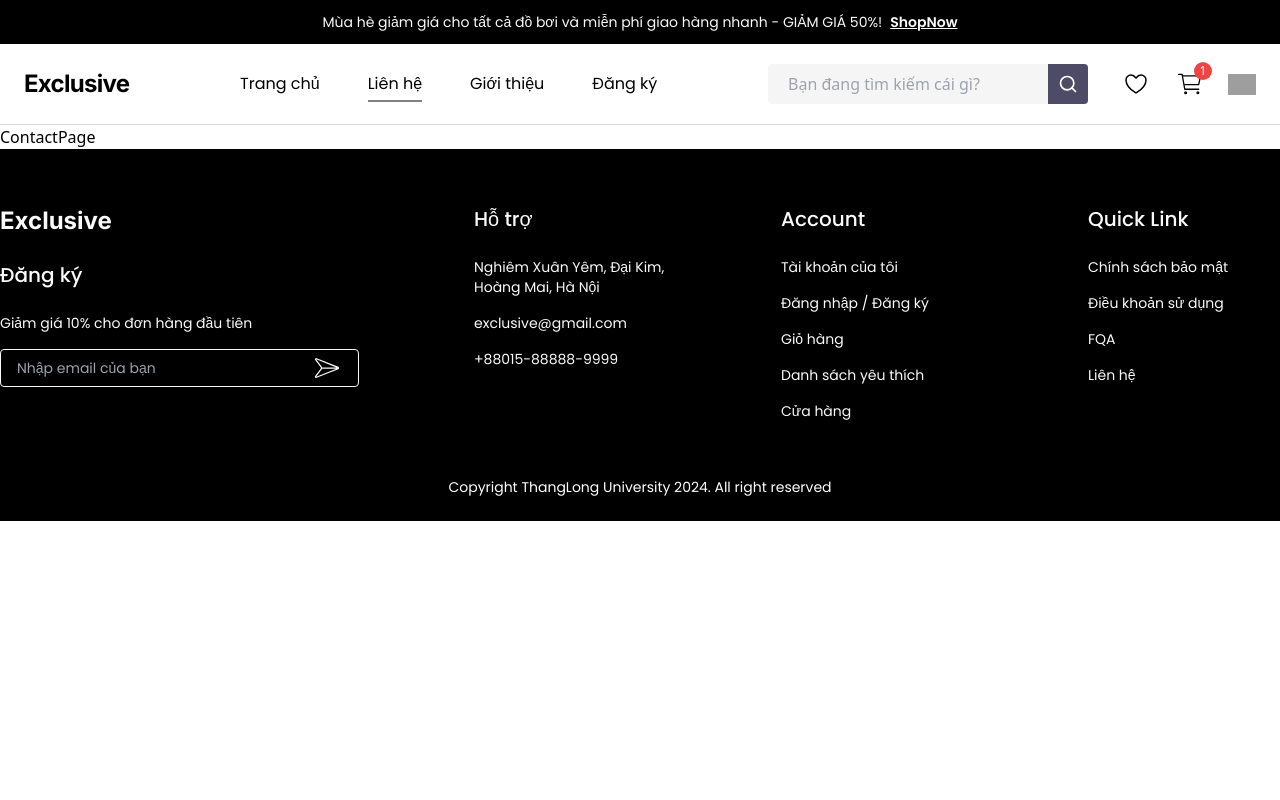
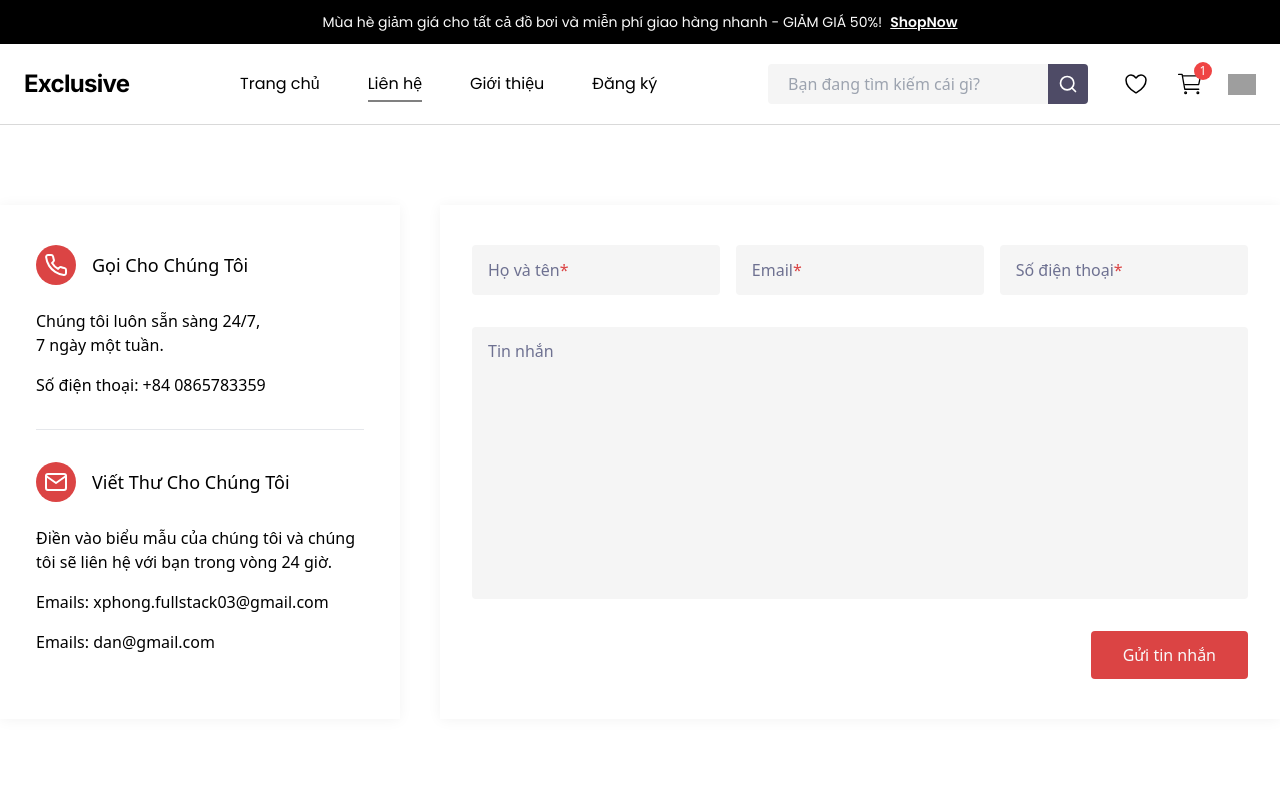
Before and after one commit to xuanphong03/E-commerce-Website, a React (Vite) app: page /contact in a window 1280 px wide. Shown: the top 800 px of the page. Built offline with nearby package versions, Linux system fonts and the light colour scheme; grey boxes are pictures that could not be loaded.

Commit message:
xây dựng contact page

```diff
--- a/src/components/form-controls/InputField/InputField.jsx
+++ b/src/components/form-controls/InputField/InputField.jsx
@@ -15,6 +15,7 @@ function InputField({ id, label, errorMessage, register, autofocus = false }) {
     <div className="relative h-10 w-full border-b-2 border-solid border-[#C0C0C0] font-poppins focus-within:border-[#315CEA]">
       <input
         {...register}
+        autoComplete="off"
         className="h-full w-full px-1 outline-none"
         id={id}
         type="text"
--- /dev/null
+++ b/src/constants/regex.js
@@ -0,0 +1,7 @@
+export const regex = {
+  phoneNumber:
+    /^((\\+[1-9]{1,4}[ \\-]*)|(\\([0-9]{2,3}\\)[ \\-]*)|([0-9]{2,4})[ \\-]*)*?[0-9]{3,4}?[ \\-]*[0-9]{3,4}?$/,
+  // eslint-disable-next-line no-useless-escape
+  fullName:
+    /^[a-zA-ZàáâäãåąčćęèéêëėįìíîïłńòóôöõøùúûüųūÿýżźñçčšžæÀÁÂÄÃÅĄĆČĖĘÈÉÊËÌÍÎÏĮŁŃÒÓÔÖÕØÙÚÛÜŲŪŸÝŻŹÑßÇŒÆČŠŽ∂ð ,.'-]+$/u,
+};
--- /dev/null
+++ b/src/pages/Contact/ContactForm.css
@@ -0,0 +1,16 @@
+form input:not(:placeholder-shown) + label,
+form input:focus-within + label,
+form textarea:not(:placeholder-shown) + label,
+form textarea:focus-within + label {
+  left: 0;
+  font-size: 16px;
+  color: #000;
+}
+form input:not(:placeholder-shown) + label,
+form input:focus-within + label {
+  top: -12px;
+}
+form textarea:not(:placeholder-shown) + label,
+form textarea:focus-within + label {
+  top: -24px;
+}
--- /dev/null
+++ b/src/pages/Contact/ContactForm.jsx
@@ -0,0 +1,119 @@
+import { useForm } from 'react-hook-form';
+import { yupResolver } from '@hookform/resolvers/yup';
+import * as yup from 'yup';
+import PropTypes from 'prop-types';
+import { FaSpinner } from 'react-icons/fa';
+
+import ContactInput from './ContactInput';
+import ContactMessage from './ContactMessage';
+import { useEffect } from 'react';
+import { regex } from '~/constants/regex';
+
+ContactForm.propTypes = {
+  onSubmit: PropTypes.func,
+};
+
+function ContactForm({ onSubmit }) {
+  const schema = yup.object().shape({
+    contactFullName: yup
+      .string()
+      .required('Vui lòng nhập họ và tên')
+      .matches(regex.fullName, 'Tên không hợp lệ')
+      .test(
+        'Họ và tên phải có ít nhất 2 từ',
+        'Họ và tên phải chứa ít nhất 2 từ.',
+        (value) => {
+          return value.trim().split(' ').length >= 2;
+        },
+      ),
+    contactEmail: yup
+      .string()
+      .required('Vui lòng nhập email.')
+      .email('Vui lòng nhập email hợp lệ.'),
+    contactPhoneNumber: yup
+      .string()
+      .required('Vui lòng nhập số điện thoại')
+      .matches(regex.phoneNumber, 'Số điện thoại không hợp lệ'),
+    contactMessage: yup.string().required('Vui lòng nhập tin nhắn'),
+  });
+
+  const {
+    handleSubmit,
+    register,
+    reset,
+    formState: { errors, isSubmitting, isSubmitSuccessful },
+  } = useForm({
+    resolver: yupResolver(schema),
+  });
+
+  useEffect(() => {
+    if (isSubmitSuccessful) {
+      reset();
+    }
+    // eslint-disable-next-line react-hooks/exhaustive-deps
+  }, [isSubmitSuccessful]);
+
+  const formSubmit = async (data) => {
+    if (onSubmit) {
+      await onSubmit(data);
+    }
+  };
+
+  return (
+    <form onSubmit={handleSubmit(formSubmit)}>
+      <div className="mb-8 flex justify-between">
+        <div className="max-w-[32%] basis-[32%]">
+          <ContactInput
+            id="fullName-contact"
+            label="Họ và tên"
+            register={{ ...register('contactFullName') }}
+            errorMessage={errors.contactFullName?.message}
+            isRequired
+          />
+        </div>
+        <div className="max-w-[32%] basis-[32%]">
+          <ContactInput
+            id="email-contact"
+            label="Email"
+            register={{ ...register('contactEmail') }}
+            errorMessage={errors.contactEmail?.message}
+            isRequired
+          />
+        </div>
+        <div className="max-w-[32%] basis-[32%]">
+          <ContactInput
+            id="phoneNumber-contact"
+            label="Số điện thoại"
+            register={{ ...register('contactPhoneNumber') }}
+            errorMessage={errors.contactPhoneNumber?.message}
+            isRequired
+          />
+        </div>
+      </div>
+      <div className="mb-8 max-w-full basis-full">
+        <ContactMessage
+          id="message-contact"
+          label="Tin nhắn"
+          register={{ ...register('contactMessage') }}
+          errorMessage={errors.contactMessage?.message}
+        />
+      </div>
+      <div className="flex justify-end">
+        <button
+          className={`${isSubmitting ? 'cursor-not-allowed bg-[#db444499]' : 'cursor-pointer bg-[#DB4444]'} rounded px-8 py-3 font-medium text-[#FAFAFA] hover:bg-[#db444499]`}
+        >
+          {isSubmitting ? (
+            <span className="flex items-center gap-2">
+              <FaSpinner className="animate-spin" />
+              Loading...
+            </span>
+          ) : (
+            'Gửi tin nhắn'
+          )}
+        </button>
+      </div>
+    </form>
+  );
+}
+
+export default ContactForm;
--- /dev/null
+++ b/src/pages/Contact/ContactInput.jsx
@@ -0,0 +1,44 @@
+import PropTypes from 'prop-types';
+
+import './ContactForm.css';
+
+ContactInput.propTypes = {
+  id: PropTypes.string,
+  label: PropTypes.string,
+  isRequired: PropTypes.bool,
+};
+
+function ContactInput({
+  id,
+  label,
+  errorMessage,
+  register,
+  isRequired = false,
+}) {
+  return (
+    <div>
+      <div className="relative rounded bg-[#F5F5F5]">
+        <input
+          {...register}
+          autoComplete="off"
+          type="text"
+          id={id}
+          placeholder=""
+          className="w-full rounded border border-solid border-transparent bg-transparent px-4 py-3 outline-none transition-colors focus-within:border-blue-500"
+        />
+        <label
+          htmlFor={id}
+          className="pointer-events-none absolute left-4 top-1/2 -translate-y-1/2 cursor-text bg-transparent text-[#6E7191] transition-all"
+        >
+          {label}
+          {isRequired && <span className="text-[#DB4444]">*</span>}
+        </label>
+      </div>
+      {errorMessage && (
+        <p className="my-1 pl-1 text-sm text-red-500">{errorMessage}</p>
+      )}
+    </div>
+  );
+}
+
+export default ContactInput;
--- /dev/null
+++ b/src/pages/Contact/ContactMessage.jsx
@@ -0,0 +1,44 @@
+import PropTypes from 'prop-types';
+import './ContactForm.css';
+
+ContactMessage.propTypes = {
+  id: PropTypes.string,
+  label: PropTypes.string,
+  isRequired: PropTypes.bool,
+};
+
+function ContactMessage({
+  id,
+  label,
+  errorMessage,
+  register,
+  isRequired = false,
+}) {
+  return (
+    <div>
+      <div className="relative rounded bg-[#F5F5F5]">
+        <textarea
+          {...register}
+          autoComplete="off"
+          type="text"
+          id={id}
+          rows={10}
+          placeholder=""
+          className="w-full resize-none rounded border border-solid border-transparent bg-transparent px-4 py-3 outline-none transition-colors focus-within:border-blue-500"
+        ></textarea>
+        <label
+          htmlFor={id}
+          className="pointer-events-none absolute left-4 top-3 cursor-text bg-transparent text-[#6E7191] transition-all"
+        >
+          {label}
+          {isRequired && <span className="text-[#DB4444]">*</span>}
+        </label>
+      </div>
+      {errorMessage && (
+        <p className="my-1 pl-1 text-sm text-red-500">{errorMessage}</p>
+      )}
+    </div>
+  );
+}
+
+export default ContactMessage;
--- a/src/pages/Contact/index.jsx
+++ b/src/pages/Contact/index.jsx
@@ -1,3 +1,55 @@
+import { FiPhone } from 'react-icons/fi';
+import { FiMail } from 'react-icons/fi';
+import ContactForm from './ContactForm';
+
 export default function ContactPage() {
-  return <div>ContactPage</div>;
+  const handleSubmitContactForm = (data) => {
+    // handle submit form data to backend
+  };
+  return (
+    <main className="mx-auto max-w-[1300px]">
+      <section className="grid grid-cols-12 gap-10 pb-32 pt-20">
+        <div className="shadow-form col-span-4 px-9 py-10">
+          <article>
+            <div className="flex items-center gap-4">
+              <span className="flex h-10 w-10 items-center justify-center rounded-full bg-[#DB4444] text-2xl text-white">
+                <FiPhone />
+              </span>
+              <h2 className="text-lg font-medium capitalize text-black">
+                Gọi cho chúng tôi
+              </h2>
+            </div>
+            <div className="mt-6 flex flex-col gap-4 text-base text-black">
+              <p>
+                Chúng tôi luôn sẵn sàng 24/7, <br></br>7 ngày một tuần.
+              </p>
+              <p>Số điện thoại: +84 0865783359</p>
+            </div>
+          </article>
+          <hr className="my-8 bg-black"></hr>
+          <article>
+            <div className="flex items-center gap-4">
+              <span className="flex h-10 w-10 items-center justify-center rounded-full bg-[#DB4444] text-2xl text-white">
+                <FiMail />
+              </span>
+              <h2 className="text-lg font-medium capitalize text-black">
+                Viết thư cho chúng tôi
+              </h2>
+            </div>
+            <div className="mt-6 flex flex-col gap-4 text-base text-black">
+              <p>
+                Điền vào biểu mẫu của chúng tôi và chúng tôi sẽ liên hệ với bạn
+                trong vòng 24 giờ.
+              </p>
+              <p>Emails: xphong.fullstack03@gmail.com</p>
+              <p>Emails: dan@gmail.com</p>
+            </div>
+          </article>
+        </div>
+        <div className="shadow-form col-span-8 px-8 py-10">
+          <ContactForm onSubmit={handleSubmitContactForm} />
+        </div>
+      </section>
+    </main>
+  );
 }
--- a/tailwind.config.js
+++ b/tailwind.config.js
@@ -9,6 +9,7 @@ export default {
       },
       boxShadow: {
         table: '0px 1px 13px 0px rgba(0, 0, 0, 0.05)',
+        form: '0px 1px 13px 0px rgba(0, 0, 0, 0.05)',
       },
     },
   },
```
